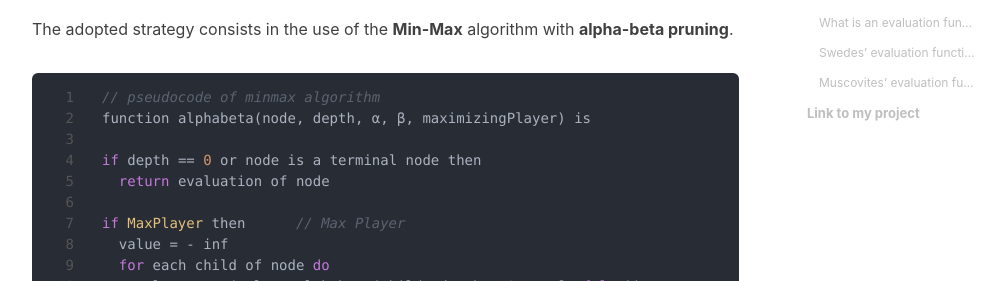
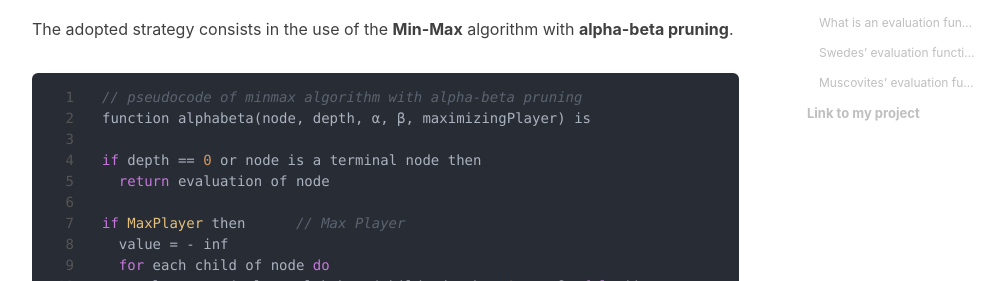
Before and after one commit to lucamarini22/lucamarini22.github.io, a Jekyll site: the page built from _posts/2020-11-02-maren-tablut-ai.md, in a window 1280 px wide and 900 px high, scrolled down 1758 px. Shown: the part 171-452 px from the top of the window, without its empty margins (233-1228 px from the left). Built offline with Jekyll 4.4.1, drawn with Linux system fonts in a browser that asks for light colours; nearby versions of some CDN libraries; comment, search, counter and statistics services are not loaded.

Commit message:
modify pseudocode in post maren-tablut-ai

````diff
--- a/_posts/2020-11-02-maren-tablut-ai.md
+++ b/_posts/2020-11-02-maren-tablut-ai.md
@@ -45,7 +45,7 @@ The adopted strategy consists in the use of the **Min-Max** algorithm with **alp
 
 
 ```java
-// pseudocode of minmax algorithm
+// pseudocode of minmax algorithm with alpha-beta pruning
 function alphabeta(node, depth, α, β, maximizingPlayer) is
 
 if depth == 0 or node is a terminal node then
````
